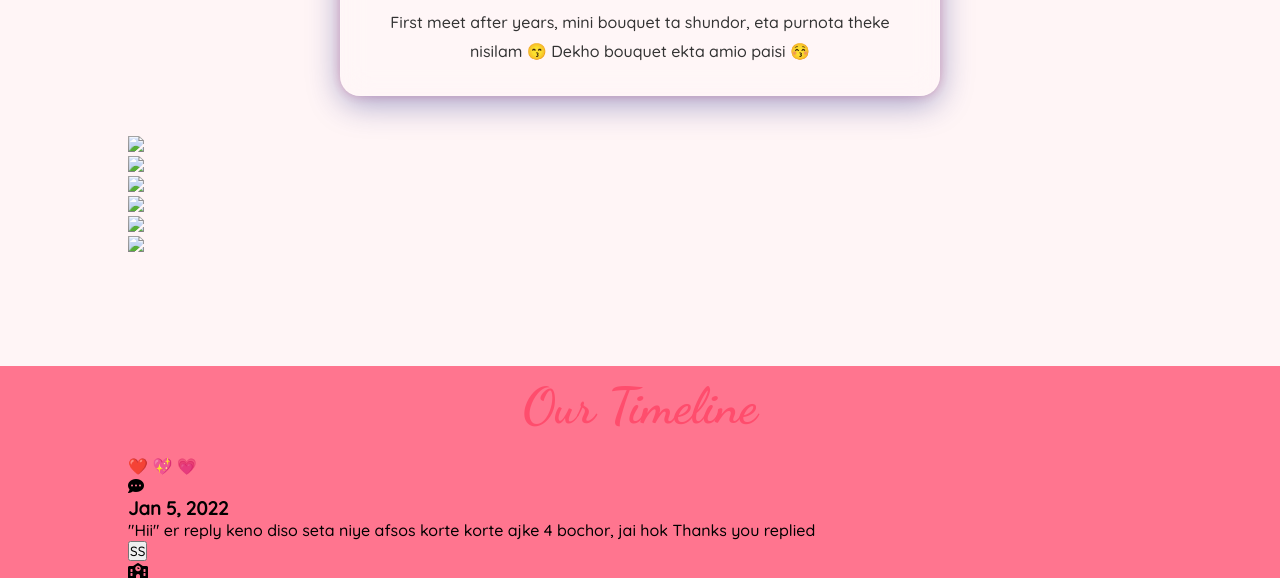
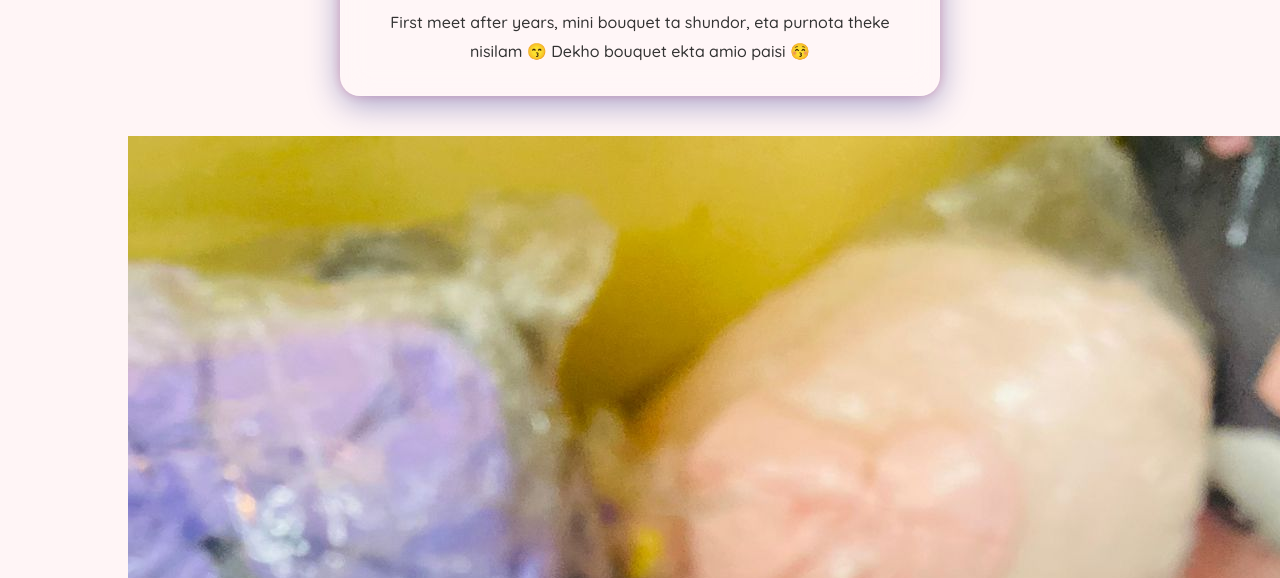
Before and after one commit to sahad-iiuc/ours, a plain HTML site: page index.html in a window 1280 px wide. Shown: the part 4400-4978 px from the top of the page. Drawn offline with Linux system fonts and the light colour scheme.

Commit message:
Update index.html

```diff
--- a/index.html
+++ b/index.html
@@ -217,23 +217,23 @@ This is my story. One day, I will sit quietly and listen as you tell me yours.
         </div>
 
         <div class="bouquet-list-magical">
-            <div class="bouquet-item-magical" onclick="superCinematic('photo/bouquet1.jpeg', 'photo/ornee1.jpeg', 'April 8, 2025', 'First meet after years, mini bouquet ta shundor, eta purnota theke nisilam 😙 Dekho bouquet ekta amio paisi 😚', this)">
-                <img src="photo/bouquet1.jpeg">
+            <div class="bouquet-item-magical" onclick="superCinematic('bouquet1.jpeg', 'ornee1.jpeg', 'April 8, 2025', 'First meet after years, mini bouquet ta shundor, eta purnota theke nisilam 😙 Dekho bouquet ekta amio paisi 😚', this)">
+                <img src="bouquet1.jpeg">
             </div>
-            <div class="bouquet-item-magical" onclick="superCinematic('photo/bouquet2.jpeg', 'photo/ornee2.jpeg', '31 August, 2025', 'Eta birthday special, jiboner prothom tomar jonno fhul nisi, ashole ki react korba etar o ekta voy chilo 🙃 Tao sahosh kore devpahar er pash theke nisilam😗', this)">
-                <img src="photo/bouquet2.jpeg">
+            <div class="bouquet-item-magical" onclick="superCinematic('bouquet2.jpeg', 'ornee2.jpeg', '31 August, 2025', 'Eta birthday special, jiboner prothom tomar jonno fhul nisi, ashole ki react korba etar o ekta voy chilo 🙃 Tao sahosh kore devpahar er pash theke nisilam😗', this)">
+                <img src="bouquet2.jpeg">
             </div>
-            <div class="bouquet-item-magical" onclick="superCinematic('photo/bouquet3.jpeg', 'photo/ornee3.jpeg', '30 September, 2025', 'For the 2nd time, beshi boro hoye jai bolso toh sejonno 3 ta😙 Jano oidin tomar kapor er sathe match kore nicchilam je bole, tao 2 color match hoise golap🙂', this)">
-                <img src="photo/bouquet3.jpeg">
+            <div class="bouquet-item-magical" onclick="superCinematic('bouquet3.jpeg', 'ornee3.jpeg', '30 September, 2025', 'For the 2nd time, beshi boro hoye jai bolso toh sejonno 3 ta😙 Jano oidin tomar kapor er sathe match kore nicchilam je bole, tao 2 color match hoise golap🙂', this)">
+                <img src="bouquet3.jpeg">
             </div>
-            <div class="bouquet-item-magical" onclick="superCinematic('photo/bouquet4.jpeg', 'photo/ornee4.jpeg', '9 November, 2025', 'Coxs theke eshe tarahuray,erpor tomra o aage ber hoye gesila, late hoye jacchilo, Eta hocche pobortok mor theke nisilam🙃 Dekho tmr sathe manacche💐🪻', this)">
-                <img src="photo/bouquet4.jpeg">
+            <div class="bouquet-item-magical" onclick="superCinematic('bouquet4.jpeg', 'ornee4.jpeg', '9 November, 2025', 'Coxs theke eshe tarahuray,erpor tomra o aage ber hoye gesila, late hoye jacchilo, Eta hocche pobortok mor theke nisilam🙃 Dekho tmr sathe manacche💐🪻', this)">
+                <img src="bouquet4.jpeg">
             </div>
-            <div class="bouquet-item-magical" onclick="superCinematic('photo/bouquet5.jpeg', 'photo/ornee5.jpeg', '29 December, 2025', 'Aibar toh 2 ta 🙂 Amar kono dosh nai, tumi bolso je komay dite, Eta shundor lagse, kintu aitar sathe tmr kono pic nai, thak juice khawar shomoy dicchilam🙃', this)">
-                <img src="photo/bouquet5.jpeg">
+            <div class="bouquet-item-magical" onclick="superCinematic('bouquet5.jpeg', 'ornee5.jpeg', '29 December, 2025', 'Aibar toh 2 ta 🙂 Amar kono dosh nai, tumi bolso je komay dite, Eta shundor lagse, kintu aitar sathe tmr kono pic nai, thak juice khawar shomoy dicchilam🙃', this)">
+                <img src="bouquet5.jpeg">
             </div>
-            <div class="bouquet-item-magical" onclick="superCinematic('photo/bouquet6.jpeg', 'photo/ornee6.jpeg', '29 March, 2026', 'Ahhhhhhhhhhhhh aibar shanti🙃Sunflower paisi, A 🌻flower for my sunflower💝 Ador lagtese cutoooo❤️‍🩹 ', this)">
-                <img src="photo/bouquet6.jpeg">
+            <div class="bouquet-item-magical" onclick="superCinematic('bouquet6.jpeg', 'ornee6.jpeg', '29 March, 2026', 'Ahhhhhhhhhhhhh aibar shanti🙃Sunflower paisi, A 🌻flower for my sunflower💝 Ador lagtese cutoooo❤️‍🩹 ', this)">
+                <img src="bouquet6.jpeg">
             </div>
         </div>
     </div>
@@ -661,7 +661,7 @@ function setMood(mood) {
         sidemenu.style.right = "-200px";
     }
 </script>
-            <script>
+<script>
 window.onload = function() {
     const firstItem = document.querySelector('.bouquet-item-magical');
     if(firstItem) setTimeout(() => firstItem.click(), 500);
```
